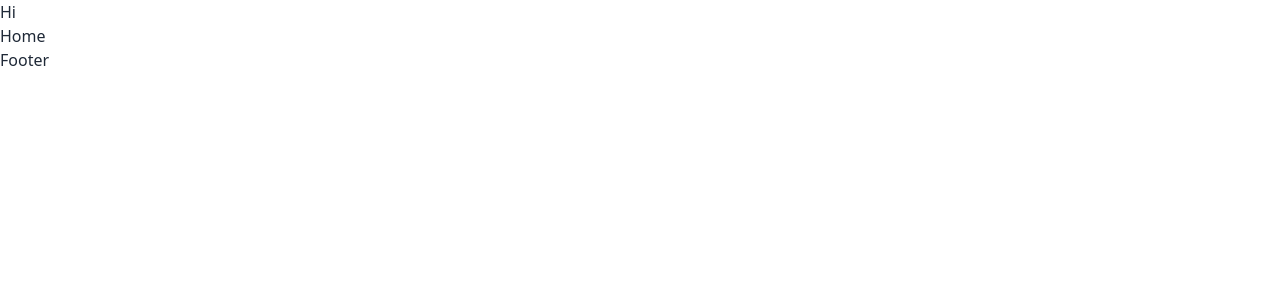
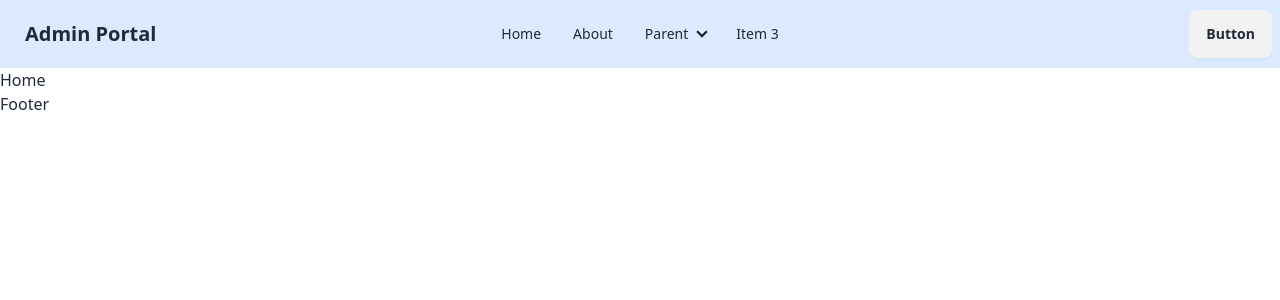
Before and after one commit to Khemz-Developer/fuel-quota-management-frontend-Project, a React (Vite) app in the folder Admin-Portal/: page / in a window 1280 px wide. Shown: the top 300 px of the page. Built offline with nearby package versions, Linux system fonts and the light colour scheme.

Commit message:
feat(admin-portal): implemented Navbar component

```diff
--- a/Admin-Portal/src/components/NavBar.jsx
+++ b/Admin-Portal/src/components/NavBar.jsx
@@ -1,11 +1,85 @@
-
-
 function NavBar() {
   return (
-    <div>
-      <h1>Hi</h1>
-    </div>
-  )
+    <header>
+      <div className="bg-blue-100 navbar">
+        <div className="navbar-start">
+          <div className="dropdown">
+            <div tabIndex={0} role="button" className="btn btn-ghost lg:hidden">
+              <svg
+                xmlns="http://www.w3.org/2000/svg"
+                className="w-5 h-5"
+                fill="none"
+                viewBox="0 0 24 24"
+                stroke="currentColor"
+              >
+                <path
+                  strokeLinecap="round"
+                  strokeLinejoin="round"
+                  strokeWidth="2"
+                  d="M4 6h16M4 12h8m-8 6h16"
+                />
+              </svg>
+            </div>
+            <ul
+              tabIndex={0}
+              className="menu menu-sm dropdown-content bg-base-100 rounded-box z-[1] mt-3 w-52 p-2 shadow"
+            >
+              <li>
+                <a>Home</a>
+              </li>
+              <li>
+                <a>About</a>
+              </li>
+              <li>
+                <a>Parent</a>
+                <ul className="p-2">
+                  <li>
+                    <a>Submenu 1</a>
+                  </li>
+                  <li>
+                    <a>Submenu 2</a>
+                  </li>
+                </ul>
+              </li>
+              <li>
+                <a>Item 3</a>
+              </li>
+            </ul>
+          </div>
+          <a className="text-xl btn btn-ghost">Admin Portal</a>
+        </div>
+        <div className="hidden navbar-center lg:flex">
+          <ul className="px-1 menu menu-horizontal">
+            <li>
+              <a>Home</a>
+            </li>
+            <li>
+              <a>About</a>
+            </li>
+            <li>
+              <details>
+                <summary>Parent</summary>
+                <ul className="p-2">
+                  <li>
+                    <a>Submenu 1</a>
+                  </li>
+                  <li>
+                    <a>Submenu 2</a>
+                  </li>
+                </ul>
+              </details>
+            </li>
+            <li>
+              <a>Item 3</a>
+            </li>
+          </ul>
+        </div>
+        <div className="navbar-end">
+          <a className="btn">Button</a>
+        </div>
+      </div>
+    </header>
+  );
 }
 
-export default NavBar
+export default NavBar;
```
